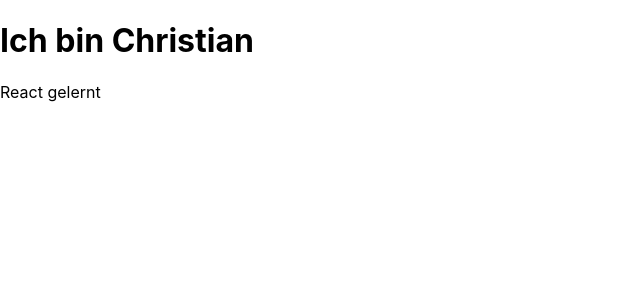
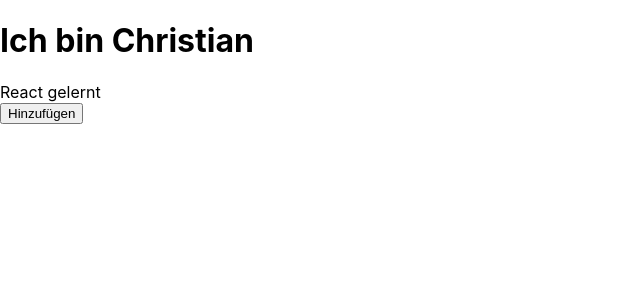
Before and after one commit to hco/react-camp-2022-06, a React (Create React App) app: page / in a window 1280 px wide. Shown: the top 300 px of the page, without its empty margins (0-640 px from the left). Built offline with nearby package versions, Linux system fonts and the light colour scheme.

Commit message:
Add TimeEntryForm

```diff
--- a/src/App.tsx
+++ b/src/App.tsx
@@ -1,3 +1,4 @@
+import TimeEntryForm from "./components/TimeEntryForm";
 import TimeEntryView from "./components/TimeEntryView";
 import { TimeEntry } from "./domain/TimeEntry";
 
@@ -13,6 +14,7 @@ function App() {
     <>
       <h1>Ich bin Christian</h1>
       <TimeEntryView timeEntry={timeEntry} />
+      <TimeEntryForm />
     </>
   );
 }
--- /dev/null
+++ b/src/components/TimeEntryForm.tsx
@@ -0,0 +1,17 @@
+import React from "react";
+
+const TimeEntryForm: React.FunctionComponent = () => {
+  console.log("Hallo Konsole!");
+  const handleSubmit: React.FormEventHandler<HTMLFormElement> = (event) => {
+    event.preventDefault();
+    console.log("Hello World");
+  };
+
+  return (
+    <form onSubmit={handleSubmit}>
+      <button type="submit">Hinzufügen</button>
+    </form>
+  );
+};
+
+export default TimeEntryForm;
```
